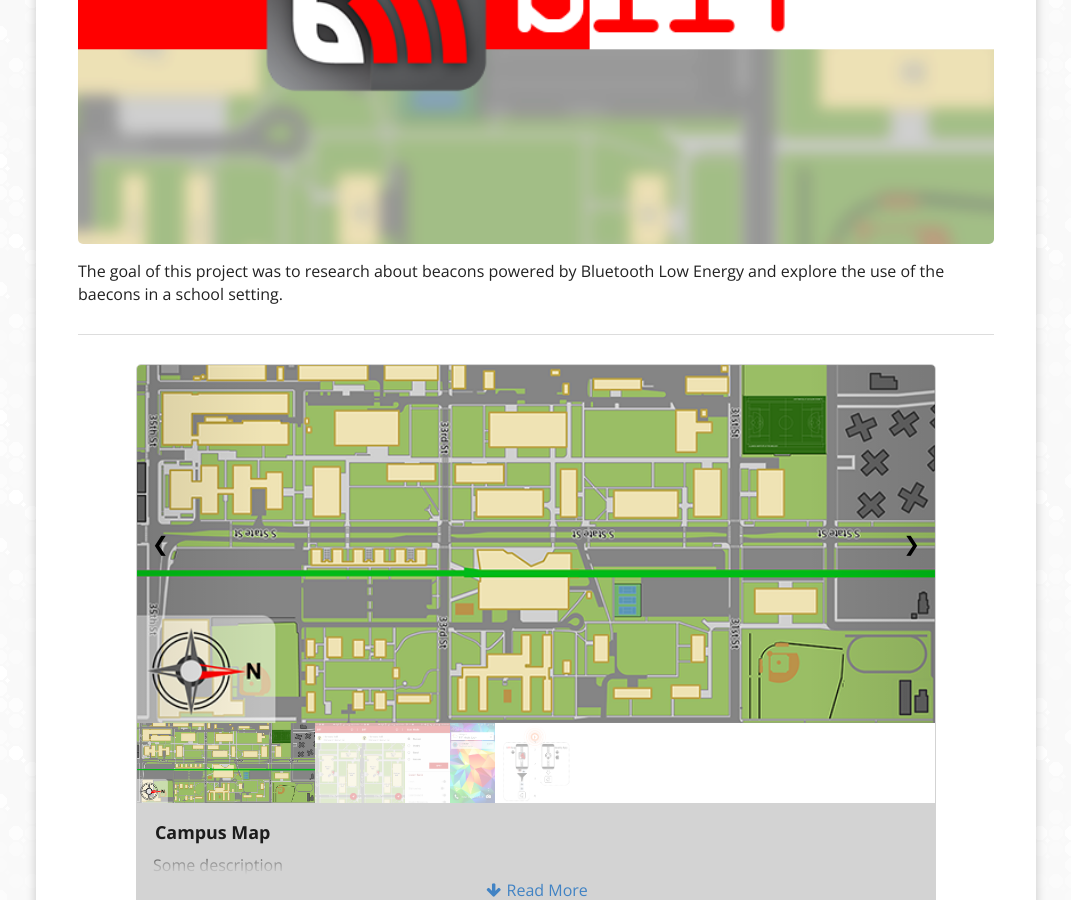
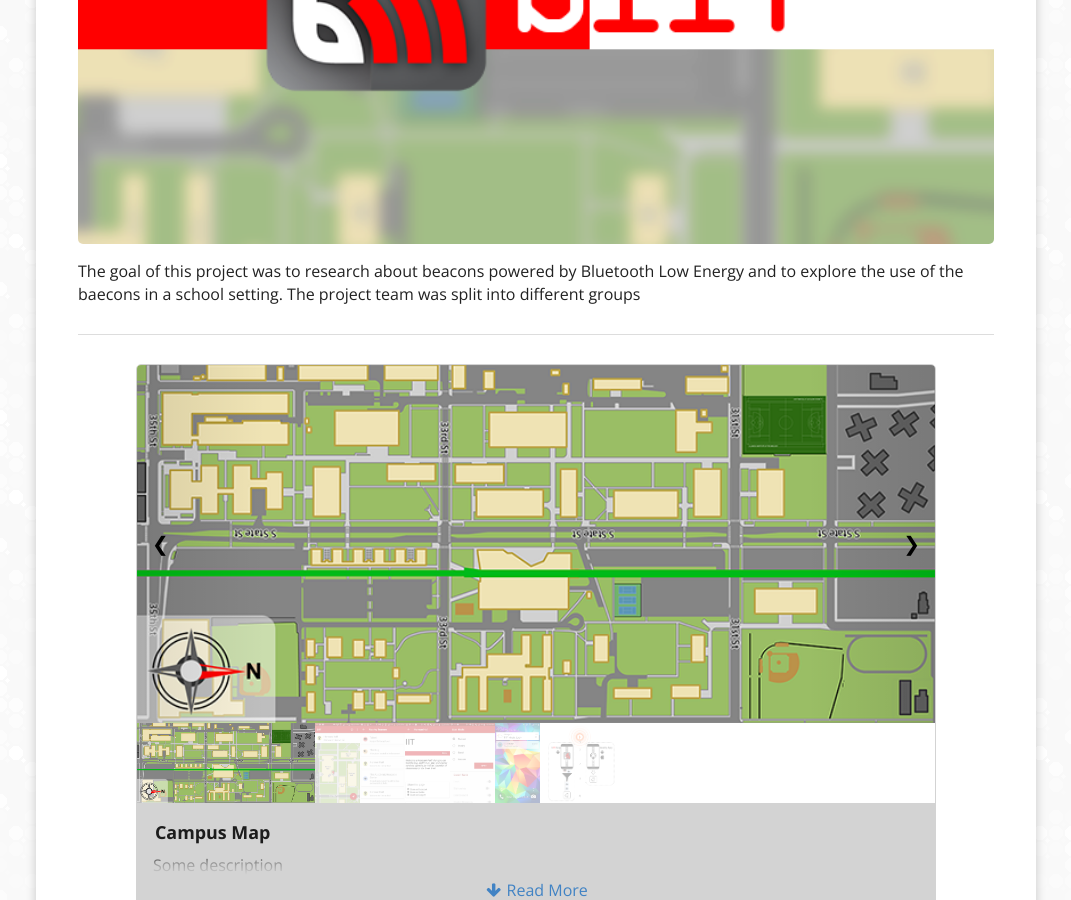
Before and after one commit to shuao23/shuao23.github.io, a Jekyll site: the page built from projects/project_biit.md, in a window 1280 px wide and 900 px high, scrolled down 535 px. Shown: the whole window, without its empty margins (104-1175 px from the left). Built offline with Jekyll 4.4.1, drawn with Linux system fonts in a browser that asks for light colours.

Commit message:
updated slide contents biit

```diff
--- a/projects/project_biit.md
+++ b/projects/project_biit.md
@@ -21,7 +21,7 @@
 </div>
 
 <p>
-  The goal of this project was to research about beacons powered by Bluetooth Low Energy and explore the use of the baecons in a school setting.
+  The goal of this project was to research about beacons powered by Bluetooth Low Energy and to explore the use of the baecons in a school setting. The project team was split into different groups
 </p>
 
 <div class="ui section divider"></div>
@@ -34,6 +34,7 @@
       <img class="ref active slide-content" src="/images/biit/campus-map.png">
       <div class="slide-content" style="background-image: url(/images/biit/screenshot-map.png);"></div>
       <div class="slide-content" style="background-image: url(/images/biit/screenshot-nearby.png);"></div>
+      <div class="slide-content" style="background-image: url(/images/biit/screenshot-detail.png);"></div>
       <div class="slide-content" style="background-image: url(/images/biit/screenshot-filter-presets.png);"></div>
       <div class="slide-content" style="background-image: url(/images/biit/screenshot-notification.png);"></div>
       <div class="slide-content" style="background-image: url(/images/biit/usecase.png);"></div>
@@ -53,6 +54,7 @@
         <img class="slide-preview" src="/images/biit/campus-map.png">
         <img class="slide-preview" src="/images/biit/screenshot-map.png">
         <img class="slide-preview" src="/images/biit/screenshot-nearby.png">
+        <img class="slide-preview" src="/images/biit/screenshot-detail.png">
         <img class="slide-preview" src="/images/biit/screenshot-filter-presets.png">
         <img class="slide-preview" src="/images/biit/screenshot-notification.png">
         <img class="slide-preview" src="/images/biit/usecase.png">
@@ -77,6 +79,10 @@
           <div class="desc">Some description</div>
         </div>
         <div class="slide-caption">
+          <h3 class="heading">Location Information</h3>
+          <div class="desc">Some description</div>
+        </div>
+        <div class="slide-caption">
           <h3 class="heading">Filtering Beacons</h3>
           <div class="desc">Some description</div>
         </div>
```
Also changed, not shown: images/biit/screenshot-detail.png (added), images/biit/screenshot-nearby.png.
